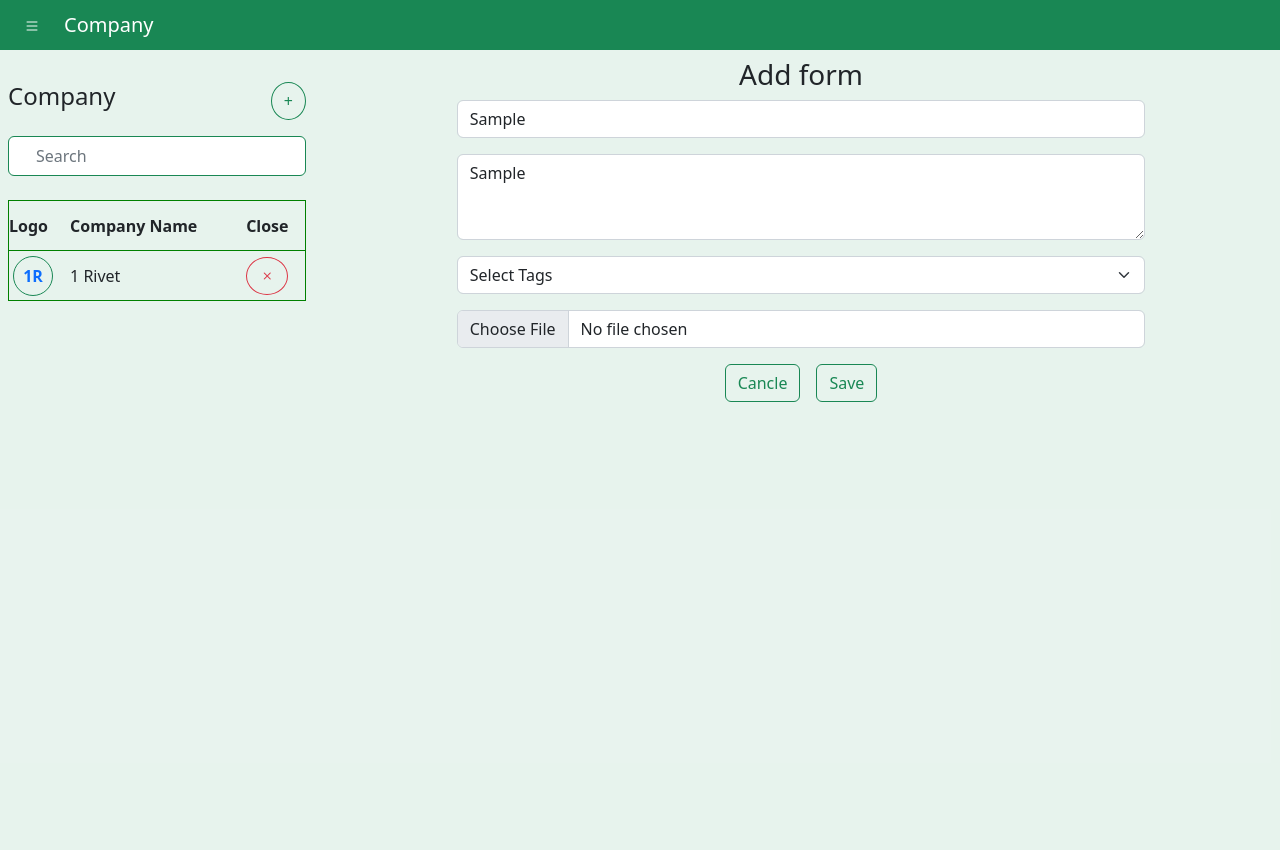
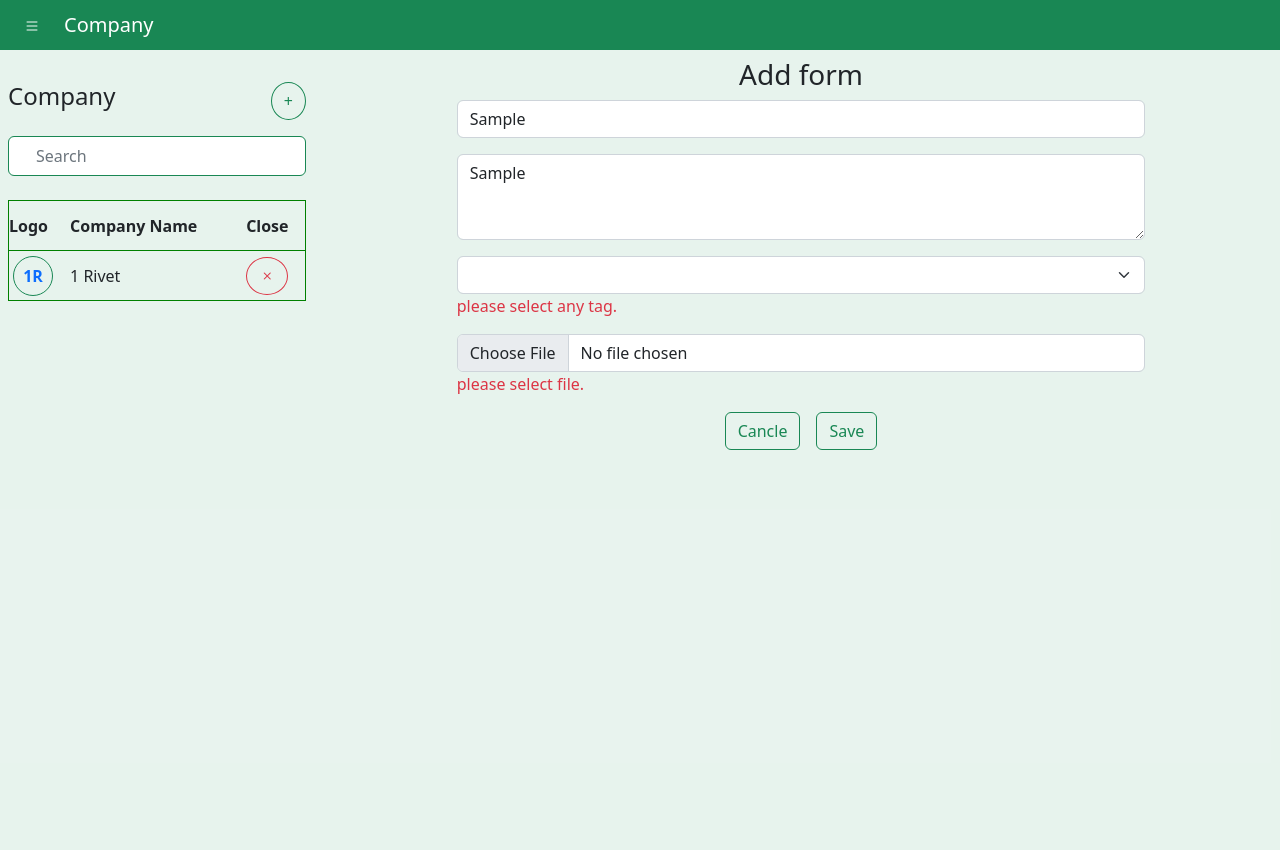
Before and after one commit to iaayush07/Company-management-system, an Angular app: page /company/add in a window 1280 px wide. Both pictures are taken after typing "Sample", "Sample" into the empty fields and a click on the button "Save". Built offline with nearby package versions, Linux system fonts and the light colour scheme.

Commit message:
feat : form validation

```diff
--- a/src/app/company/company.module.ts
+++ b/src/app/company/company.module.ts
@@ -5,6 +5,7 @@ import { CompanyRoutingModule } from './company-routing.module';
 import { CompanyComponent } from './company.component';
 import { CompanyListComponent } from './component/company-list/company-list.component';
 import { CompanyFormComponent } from './component/company-form/company-form.component';
+import { ReactiveFormsModule } from '@angular/forms';
 
 
 @NgModule({
@@ -15,7 +16,8 @@ import { CompanyFormComponent } from './component/company-form/company-form.comp
   ],
   imports: [
     CommonModule,
-    CompanyRoutingModule
+    CompanyRoutingModule,
+    ReactiveFormsModule
   ]
 })
 export class CompanyModule { }
--- a/src/app/company/component/company-form/company-form.component.html
+++ b/src/app/company/component/company-form/company-form.component.html
@@ -1,14 +1,30 @@
+<!-- company form  -->
 <div class="w-100 h-100 container">
     <h3 class="text-center">Add form</h3>
-    <form class="w-75 mx-auto">
+    <!-- form strat -->
+    <form class="w-75 mx-auto" [formGroup]="companyForm">
         <div class="form-group">
-            <input type="text" class="form-control" placeholder="Company Name">
+            <input type="text" class="form-control" formControlName="companyName" placeholder="Company Name">
+            <div
+                *ngIf="f['companyName'].invalid && (isSubmitted || f['companyName'].touched || f['companyName'].dirty)">
+                <div *ngIf="f['companyName'].errors && f['companyName'].errors['required']" class="text-danger">
+                    Company Name is Required.
+                </div>
+            </div>
         </div>
         <div class="form-group mt-3">
-            <textarea class="form-control" rows="3" placeholder="Company Description"></textarea>
+            <textarea class="form-control" rows="3" formControlName="companyDescription"
+                placeholder="Company Description"></textarea>
+            <div
+                *ngIf="f['companyDescription'].invalid && (isSubmitted || f['companyDescription'].touched || f['companyDescription'].dirty)">
+                <div *ngIf="f['companyDescription'].errors && f['companyDescription'].errors['required']"
+                    class="text-danger">
+                    Description is Required.
+                </div>
+            </div>
         </div>
         <div class="form-group mt-3">
-            <select class="form-control form-select" id="exampleFormControlSelect1">
+            <select class="form-control form-select" id="exampleFormControlSelect1" formControlName="selectTags">
                 <option value="none" selected disabled hidden>Select Tags</option>
                 <option>1</option>
                 <option>2</option>
@@ -16,27 +32,26 @@
                 <option>4</option>
                 <option>5</option>
             </select>
+            <div *ngIf="f['selectTags'].invalid && (isSubmitted || f['selectTags'].touched || f['selectTags'].dirty)">
+                <div *ngIf="f['selectTags'].errors && f['selectTags'].errors['required']" class="text-danger">
+                    please select any tag.
+                </div>
+            </div>
         </div>
         <div class="mt-3">
-            <input type="file" class="file form-control">
+            <input type="file" class="file form-control" formControlName="file">
+        </div>
+        <div *ngIf="f['file'].invalid && (isSubmitted || f['file'].touched || f['file'].dirty)">
+            <div *ngIf="f['file'].errors && f['file'].errors['required']" class="text-danger">
+                please select file.
+            </div>
         </div>
         <div class="mt-3 d-flex justify-content-center">
             <div>
                 <button type="button" class="btn btn-outline-success me-3"> Cancle</button>
-                <button type="button" class="btn btn-outline-success"> Save</button>
+                <button type="button" class="btn btn-outline-success" (click)="onSave()"> Save</button>
             </div>
         </div>
-        <!-- <div class="form-group">
-          <label for="exampleFormControlSelect2">Example multiple select</label>
-          <select multiple class="form-control" id="exampleFormControlSelect2">
-            <option>1</option>
-            <option>2</option>
-            <option>3</option>
-            <option>4</option>
-            <option>5</option>
-          </select>
-        </div> -->
-
     </form>
-
+    <!-- form--end-- -->
 </div>
--- a/src/app/company/component/company-form/company-form.component.ts
+++ b/src/app/company/component/company-form/company-form.component.ts
@@ -1,4 +1,5 @@
 import { Component, OnInit } from '@angular/core';
+import { AbstractControl, FormBuilder, FormGroup, Validators } from '@angular/forms';
 
 @Component({
   selector: 'app-company-form',
@@ -7,9 +8,37 @@ import { Component, OnInit } from '@angular/core';
 })
 export class CompanyFormComponent implements OnInit {
 
-  constructor() { }
+  // companyform
+  public companyForm: FormGroup;
 
+  //for validation on submit
+  public isSubmitted: boolean
+
+  constructor(private formBuilder: FormBuilder) {
+
+    //formbuilder
+    this.companyForm = this.formBuilder.group({
+      companyName: ['', [Validators.required]],
+      companyDescription: ['', [Validators.required]],
+      selectTags: ['', [Validators.required]],
+      file: ['', [Validators.required]],
+    })
+
+    //issubmit
+    this.isSubmitted = false
+  }
+
+  //getter function for validation
+  get f(): { [key: string]: AbstractControl; } {
+    return this.companyForm.controls;
+  }
+  //ngoninit
   ngOnInit(): void {
+  }
+  //save
+  onSave() {
+    this.isSubmitted = true;
+    console.log(this.companyForm);
   }
 
 }
--- a/src/app/company/component/company-list/company-list.component.html
+++ b/src/app/company/component/company-list/company-list.component.html
@@ -1,5 +1,4 @@
 <div class="h-100">
-
     <div class="d-flex justify-content-between w-100 mt-4">
         <h4>Company</h4>
         <button type="button" class="btn btn-outline-success rounded-circle" routerLink="add"> +</button>
--- a/src/index.html
+++ b/src/index.html
@@ -7,8 +7,6 @@
   <base href="/">
   <meta name="viewport" content="width=device-width, initial-scale=1">
   <link rel="icon" type="image/x-icon" href="favicon.ico">
-
-  <!-- <link rel="stylesheet" href="styles.scss"> -->
 </head>
 
 <body>
```
